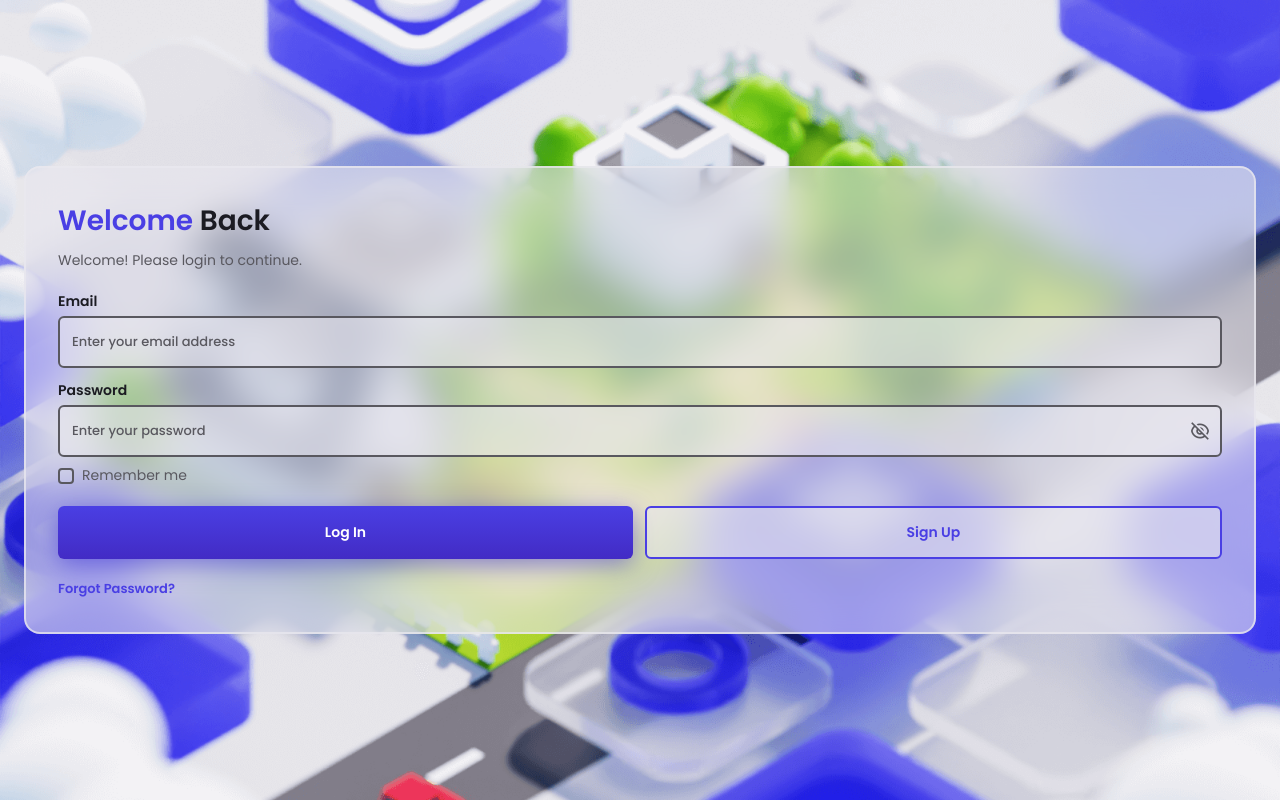
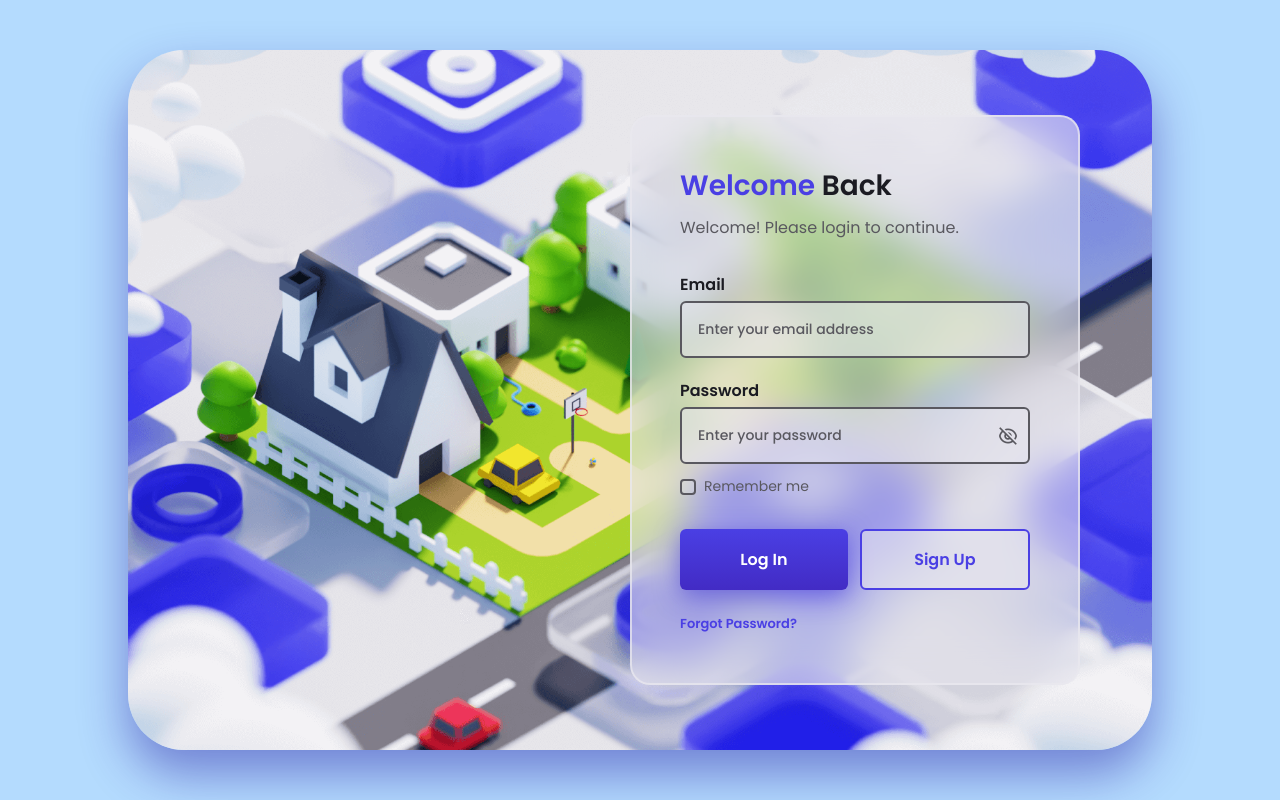
Before and after one commit to juanc619/Responsive-Login-Form, a plain HTML site: page index.html in a window 1280 px wide. Drawn offline with nearby package versions, Linux system fonts and the light colour scheme.

Commit message:
breakpoints

```diff
--- a/assets/css/style.css
+++ b/assets/css/style.css
@@ -216,3 +216,84 @@ img {
   color: var(--first-color);
   text-decoration: none;
 }
+
+/* Breakpoints */
+
+/* For small devices */
+
+@media screen and (max-width : 360px) {
+  .login__buttons {
+    flex-direction: column;
+  }
+}
+
+/* For medium devices */
+
+@media screen and (min-width: 576px) {
+  .login__form {
+    width: 450px;
+    justify-self: center;
+  }
+}
+
+/* For large devices */
+
+@media  screen and (min-width : 1064px) {
+  .container {
+    height: 100vh;
+    display: grid;
+    place-items: center;
+  }
+
+  .login__content {
+    width: 1024px;
+    height: 600px;
+  }
+
+  .login__img {
+    border-radius: 3.5rem;
+    box-shadow: 0 24px 48px hsla(244, 75%, 36%, .45);
+  }
+
+  .login__form {
+    justify-self: flex-end;
+    margin-right: 4.5rem;
+  }
+}
+
+@media screen and (min-width: 1200px) {
+  .login__content {
+    height: 700px;
+  }
+  .login__form {
+    row-gap: 2rem;
+    padding: 3rem;
+    border-radius: 1.25rem;
+    border: 2.5px solid hsla(244, 16%, 92%, .75);
+  }
+  .login__description,
+  .login__label,
+  .login__button{
+    font-size: var(--normal-font-size);
+  }
+  .login__inputs {
+    row-gap: 1.25rem;
+    margin-bottom: .75rem;
+  }
+  .login__input {
+    border: 2.5px solid var(--text-color);
+    padding: 1rem;
+    font-size: var(--small-font-size);
+  }
+  .login__input:focus,
+  .login__input:valid{
+    border: 2.5px solid var(--first-color);
+  }
+  .login__button{
+    padding-block: 1rem;
+    margin-bottom: 1.25rem;
+  }
+  .login__button-ghost{
+    border: 2.5px solid var(--first-color);
+  }
+}
```
